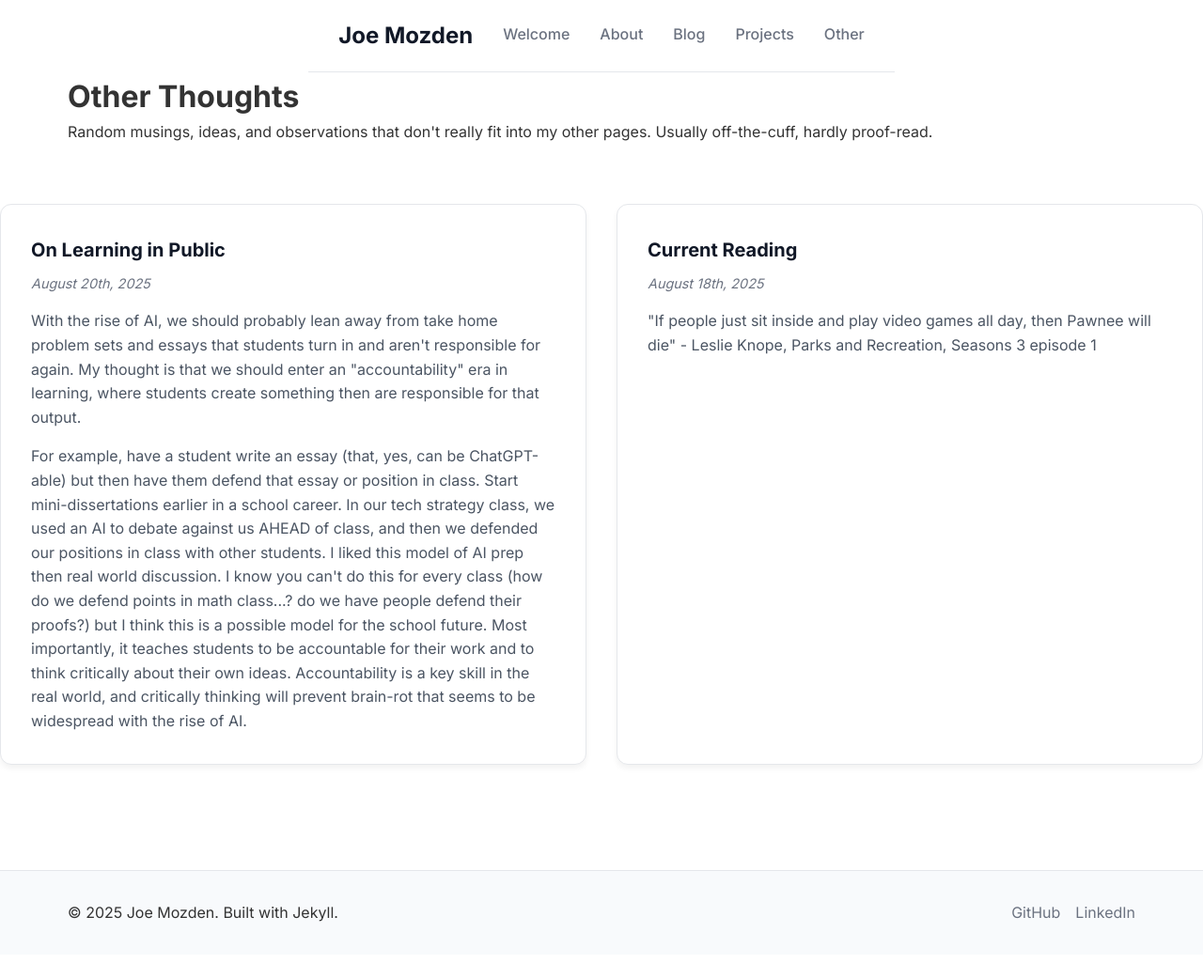
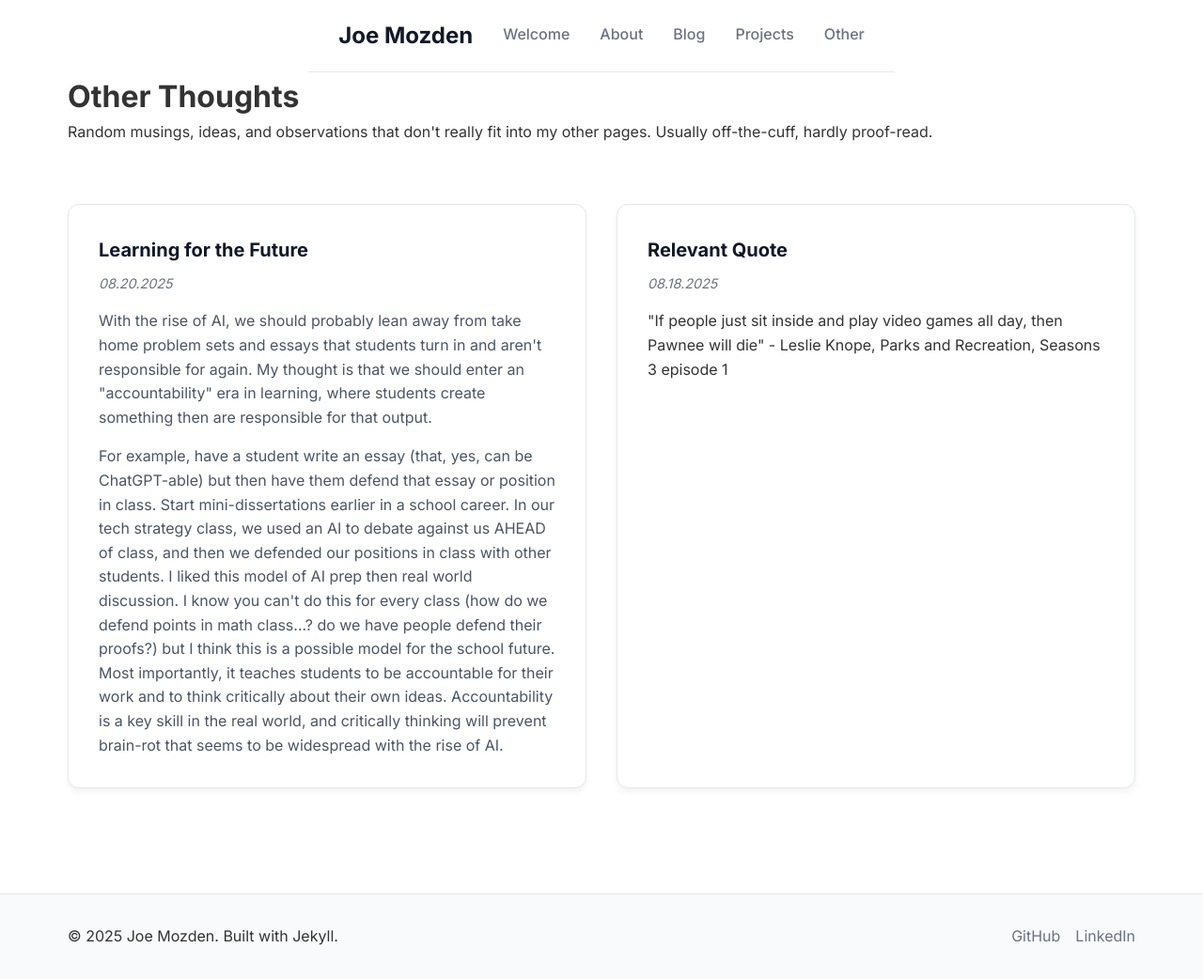
Before and after one commit to jmozden3/jmozden3.github.io, a Jekyll site: the page built from other.html, in a window 1280 px wide. Shown: the whole page at 94% size. Built offline with Jekyll 4.4.1, drawn with Linux system fonts in a browser that asks for light colours; before the commit the page ends 1016 px from its top, so only the background shows below that.

Commit message:
other page format changes

```diff
--- a/other.html
+++ b/other.html
@@ -11,33 +11,37 @@ title: Other
 </div>
 
 <section class="other-content">
+    <div class="section-content">
+
 
         <!-- You can organize this however you want - here are some examples -->
-     <div>
+
         <div class="thoughts-grid">
             <div class="thought-card">
-                <h3>On Learning in Public</h3>
-                <div class="thought-date">August 20th, 2025</div>
+                <h3>Learning for the Future</h3>
+                <div class="thought-date">08.20.2025</div>
                 <p>
                     With the rise of AI, we should probably lean away from take home problem sets and essays that students turn in and aren't responsible for again.
                     My thought is that we should enter an "accountability" era in learning, where students create something then are responsible for that output.
                 </p>
                 <p>
-                    For example, have a student write an essay (that, yes, can be ChatGPT-able) but then have them defend that essay or position in class. Start mini-dissertations earlier in a school career.
-                    In our tech strategy class, we used an AI to debate against us AHEAD of class, and then we defended our positions in class with other students. I liked this model of AI prep then real world discussion.
-                    I know you can't do this for every class (how do we defend points in math class...? do we have people defend their proofs?) but I think this is a possible model for the school future.
-                    Most importantly, it teaches students to be accountable for their work and to think critically about their own ideas. Accountability is a key skill in the real world, and critically thinking will prevent brain-rot that seems to be widespread with the rise of AI.
+                    For example, have a student write an essay (that, yes, can be ChatGPT-able) but then have them defend that essay or position in class.
+                    Start mini-dissertations earlier in a school career.
+                    In our tech strategy class, we used an AI to debate against us AHEAD of class, and then we defended our positions in class with other students.
+                    I liked this model of AI prep then real world discussion. I know you can't do this for every class (how do we defend points in math class...? do we have people defend their proofs?) but I think this is a possible model for the school future.
+                    Most importantly, it teaches students to be accountable for their work and to think critically about their own ideas.
+                    Accountability is a key skill in the real world, and critically thinking will prevent brain-rot that seems to be widespread with the rise of AI.
                 </p>
             </div>
 
             <div class="thought-card">
-                <h3>Current Reading</h3>
-                <div class="thought-date">August 18th, 2025</div>
-                <p>
+                <h3>Relevant Quote</h3>
+                <div class="thought-date">08.18.2025</div>
                     "If people just sit inside and play video games all day, then Pawnee will die" - Leslie Knope, Parks and Recreation, Seasons 3 episode 1
-                </p>
             </div>
         </div>
+
+
     </div>
 </section>
 
```
